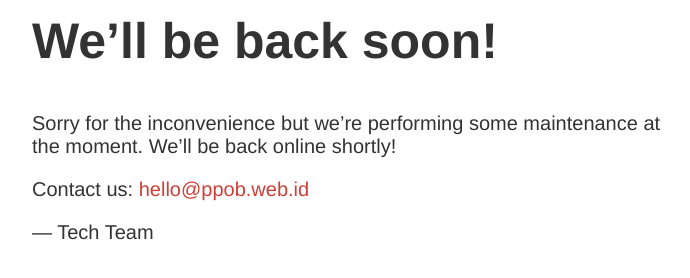
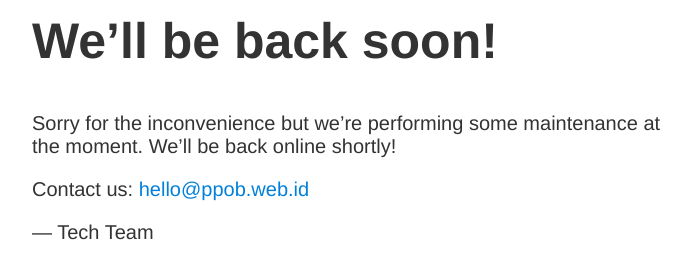
Before and after one commit to malang-dev/maintenance-ppob, a plain HTML site: page index.html in a window 1280 px wide. Shown: the part 248-526 px from the top of the page, without its empty margins (283-973 px from the left). Drawn offline with Linux system fonts and the light colour scheme.

Commit message:
fix: link color

```diff
--- a/index.html
+++ b/index.html
@@ -10,7 +10,7 @@
         h1 { font-size: 50px; }
         body { font: 20px Helvetica, sans-serif; color: #333; }
         article { display: block; text-align: left; width: 650px; margin: 0 auto; }
-        a { color: #cd3f37; text-decoration: none; }
+        a { color: #0080db; text-decoration: none; }
         a:hover { color: #333; text-decoration: none; }
 		.mt-0 { margin-top: 0; }
 		.mb-1 { margin-bottom: 5px; }
```
